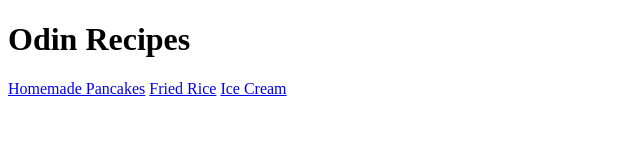
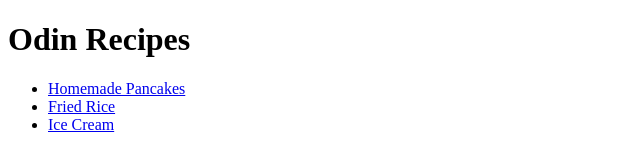
Before and after one commit to Bonson1/odin-recipes, a plain HTML site: page index.html in a window 1280 px wide. Shown: the whole page, without its empty margins (0-640 px from the left). Drawn offline with Linux system fonts and the light colour scheme.

Commit message:
Add unordered list to index.html recipes links

```diff
--- a/index.html
+++ b/index.html
@@ -8,8 +8,10 @@
 </head>
 <body>
     <h1>Odin Recipes</h1>
-    <a href="/odin-recipes/recipes/homemade pancakes.html">Homemade Pancakes</a>
-    <a href="/odin-recipes/recipes/fried rice.html">Fried Rice</a>
-    <a href="/odin-recipes/recipes/ice cream.html">Ice Cream</a>
+    <ul>
+    <li><a href="/odin-recipes/recipes/homemade pancakes.html">Homemade Pancakes</a></li>
+    <li><a href="/odin-recipes/recipes/fried rice.html">Fried Rice</a></li>
+    <li><a href="/odin-recipes/recipes/ice cream.html">Ice Cream</a></li>
+    </ul>
 </body>
 </html>
```
